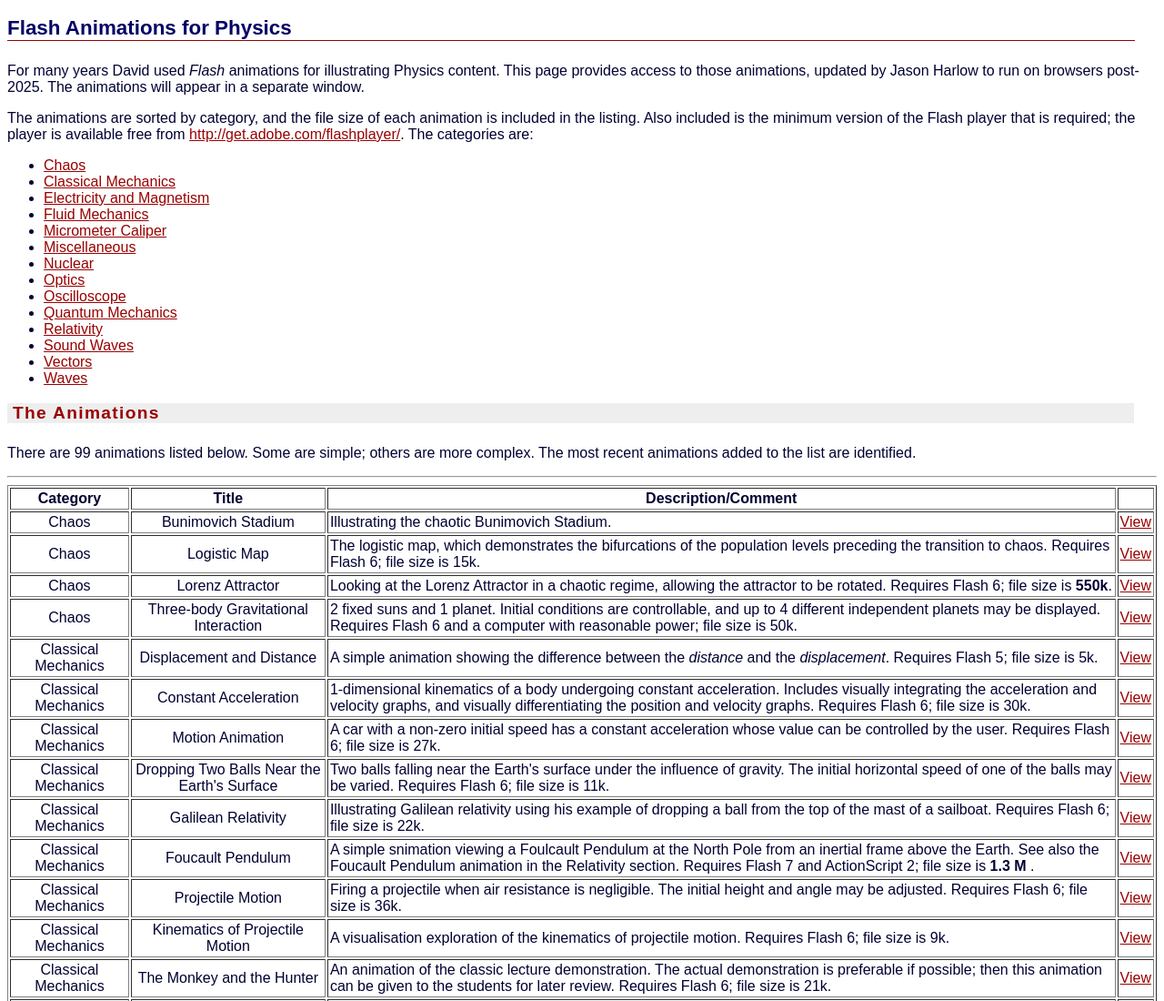
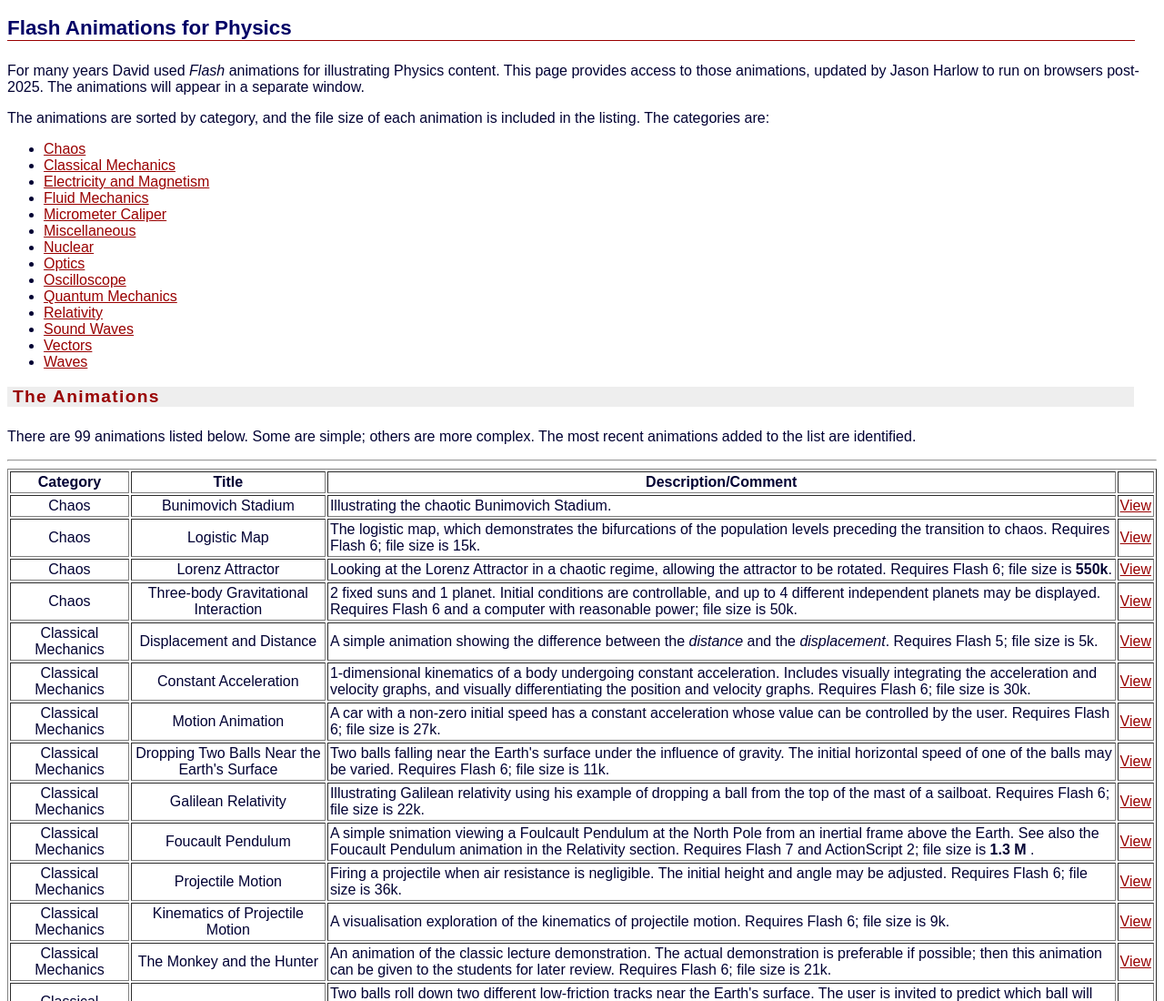
Before and after one commit to jasonjbharlow72/davidharrison, a plain HTML site: page Flash/index.html in a window 1280 px wide. Shown: the top 1100 px of the page at 91% size. Drawn offline with Linux system fonts and the light colour scheme.

Commit message:
Update index.html

```diff
--- a/Flash/index.html
+++ b/Flash/index.html
@@ -8,16 +8,12 @@
 
 <BODY>
 <H1 ALIGN="CENTER">Flash Animations for Physics
-  <!--Note that all targets are "flash" so we only get one
-at a time. -->
 </H1>
 <P ALIGN="LEFT">For many years David used <EM>Flash </EM>animations for
   illustrating Physics content.  This page provides access to those animations,
   updated by Jason Harlow to run on browsers post-2025. The animations will appear in a separate window.</P>
 <P ALIGN="LEFT">The animations are sorted by category, and the file size of each
-  animation is included in the listing. Also included is the minimum
-  version of the Flash
-  player that is required; the player is available free from <a href="http://get.adobe.com/flashplayer/">http://get.adobe.com/flashplayer/</a>. The categories are:</P>
+  animation is included in the listing.  The categories are:</P>
 <UL><LI><a href="#chaos">Chaos</a></LI>
   <LI><a href="#class_mech">Classical Mechanics</a></LI>
   <LI><a href="#em">Electricity and Magnetism</a></LI>
```
